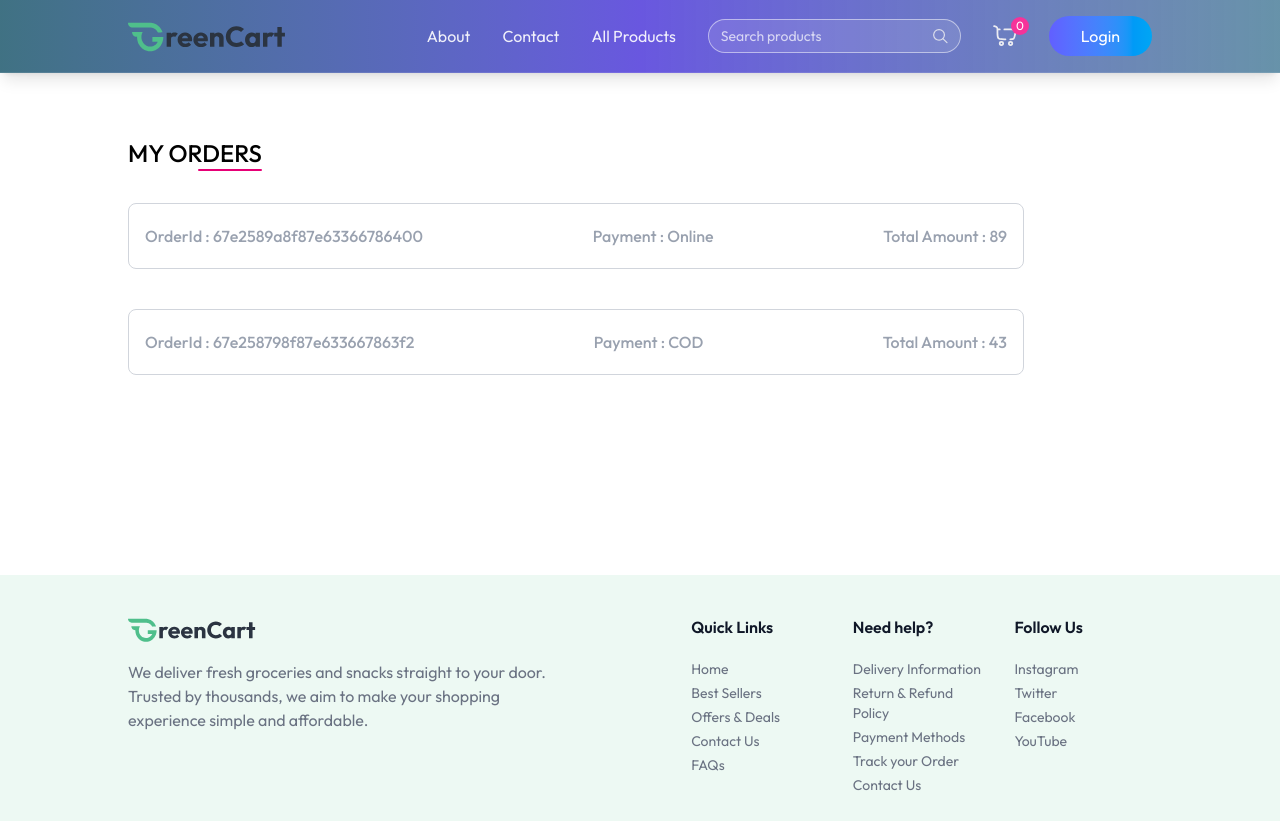
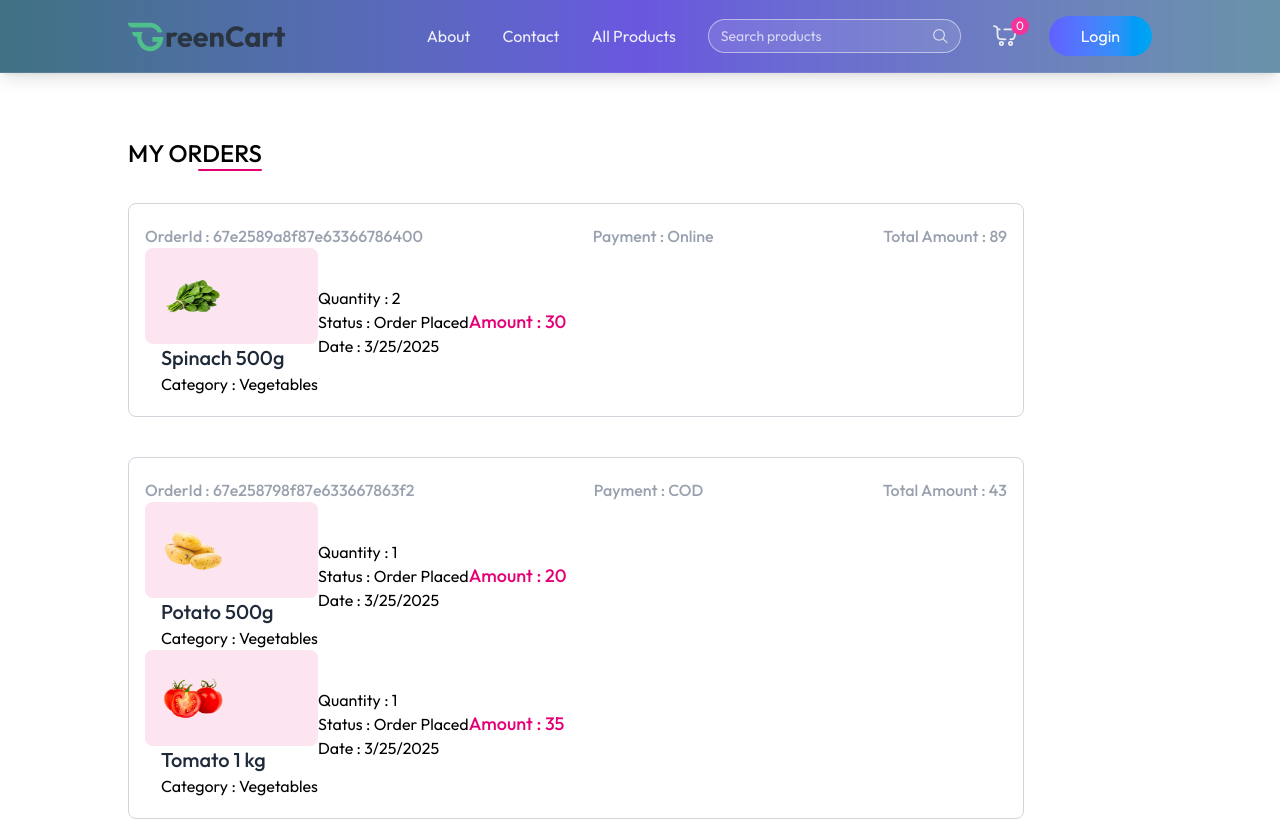
Before and after one commit to Amitkumersarkar/GMartBD-Ecommerce-Website, a React (Vite) app: page /myOrders in a window 1280 px wide. Shown: the top 821 px of the page. Built offline with nearby package versions, Linux system fonts and the light colour scheme.

Commit message:
added amount and others details

```diff
--- a/src/pages/MyOrders/MyOrders.jsx
+++ b/src/pages/MyOrders/MyOrders.jsx
@@ -27,6 +27,29 @@
                         <span>Payment : {order.paymentType}</span>
                         <span> Total Amount : {currency} {order.amount}</span>
                     </p>
+                    {
+                        order.items.map((item, index) => (
+                            <div className="flex items-center mb-4 md:mb-0">
+                                <div className="">
+                                    <div className="bg-pink-600/10 p-4 rounded-lg">
+                                        <img className='w-16 h-16' src={item.product.image[0]} alt="image" />
+                                    </div>
+                                    <div className="ml-4">
+                                        <h2 className='text-xl font-medium text-gray-800'>{item.product.name}</h2>
+                                        <p>Category : {item.product.category}</p>
+                                    </div>
+                                </div>
+                                <div className="">
+                                    <p className="">Quantity : {item.quantity || "1"} </p>
+                                    <p className="">Status : {order.status} </p>
+                                    <p className="">Date : {new Date(order.createdAt).toLocaleDateString()} </p>
+                                </div>
+                                <p className="text-pink-600 text-lg font-medium">
+                                    Amount :  {currency}{item.product.offerPrice * item.quantity}
+                                </p>
+                            </div>
+                        ))
+                    }
                 </div>
             ))}
         </div>
```
